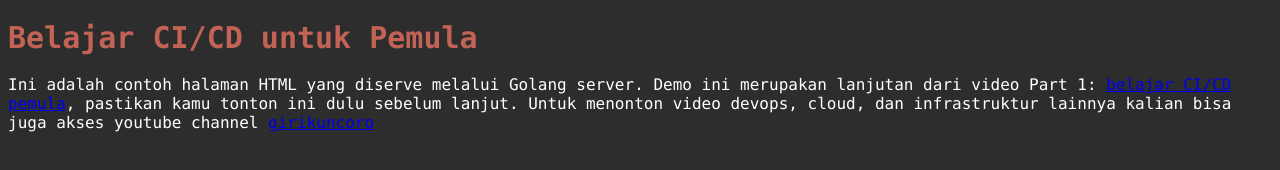
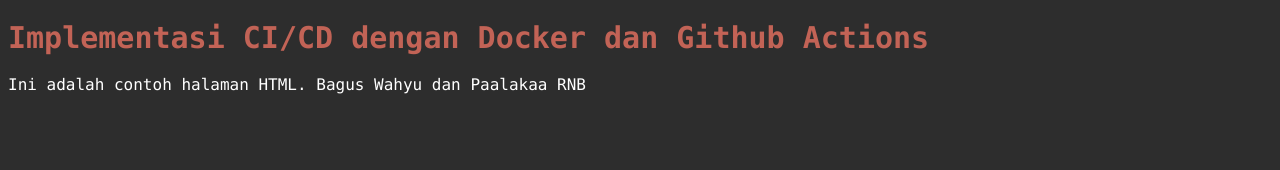
Before and after one commit to BagusWahyuMahendra/implementasi-ci-cd, a plain HTML site: page index.html in a window 1280 px wide. Drawn offline with Linux system fonts and the light colour scheme.

Commit message:
Update index.html

```diff
--- a/index.html
+++ b/index.html
@@ -1,7 +1,7 @@
 <!DOCTYPE html>
 
 <head>
-    <title>Belajar CI/CD untuk Pemula</title>
+    <title>Belajar CI/CD</title>
     <style>
         body {
             background-color: #2D2D2D;
@@ -21,12 +21,8 @@
 </head>
 
 <body>
-    <h1>Belajar CI/CD untuk Pemula</h1>
-    <p>Ini adalah contoh halaman HTML yang diserve melalui Golang server. Demo ini merupakan lanjutan dari video Part 1:
-        <a href="https://www.youtube.com/watch?v=v-pqoP6ro-8">belajar CI/CD pemula</a>, pastikan kamu tonton ini dulu
-        sebelum lanjut. Untuk menonton video devops, cloud, dan infrastruktur lainnya kalian bisa juga akses youtube
-        channel
-        <a href="https://www.youtube.com/user/girikuncoro">girikuncoro</a>
+    <h1>Implementasi CI/CD dengan Docker dan Github Actions</h1>
+    <p>Ini adalah contoh halaman HTML. Bagus Wahyu dan Paalakaa RNB
     </p>
 </body>
 
```
